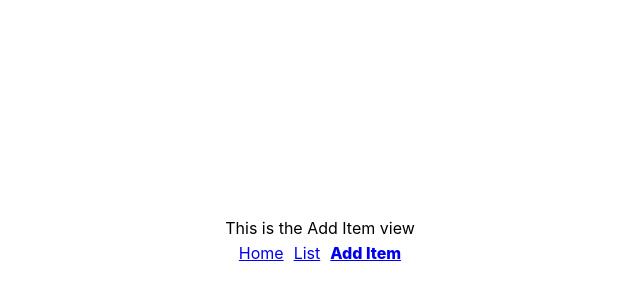
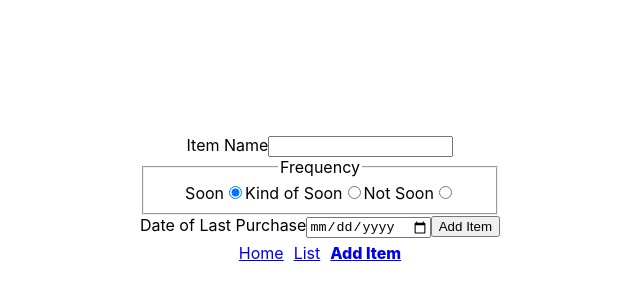
Before and after one commit to the-collab-lab/tcl-40-smart-shopping-list, a React (Create React App) app: page /additem in a window 1280 px wide. Shown: the part 436-736 px from the top of the page, without its empty margins (320-960 px from the left). Built offline with nearby package versions, Linux system fonts and the light colour scheme.

Commit message:
implements add item funtionality and list view

```diff
--- a/src/views/AddItem/AddItem.jsx
+++ b/src/views/AddItem/AddItem.jsx
@@ -1,3 +1,92 @@
+import React, { useState } from 'react';
+import { db } from '../../lib/firebase';
+import { collection, addDoc } from 'firebase/firestore';
+
 export default function AddItem() {
-  return <div>This is the Add Item view</div>;
+  const [listItem, setListItem] = useState({
+    name: '',
+    frequency: '7',
+    date: '',
+  });
+
+  const handleInput = (e) => {
+    const { name, value } = e.target;
+
+    setListItem({
+      ...listItem,
+      [name]: value,
+    });
+  };
+
+  const handleSubmit = (e) => {
+    e.preventDefault();
+    addItem();
+  };
+
+  const addItem = async () => {
+    try {
+      const docRef = await addDoc(collection(db, 'list'), {
+        property: listItem,
+      });
+    } catch (e) {
+      console.error(e);
+    }
+  };
+
+  const { name, frequency, date } = listItem;
+
+  return (
+    <form onSubmit={handleSubmit}>
+      <label htmlFor="itemName">Item Name</label>
+      <input
+        type="text"
+        htmlFor="name"
+        id="name"
+        onChange={handleInput}
+        value={name}
+        name="name"
+      />
+      <fieldset>
+        <legend>Frequency</legend>
+        <label htmlFor="7">Soon</label>
+        <input
+          type="radio"
+          name="frequency"
+          value="7"
+          id="7"
+          checked={frequency === '7'}
+          onChange={handleInput}
+        />
+        <label htmlFor="14">Kind of Soon</label>
+        <input
+          type="radio"
+          name="frequency"
+          value="14"
+          id="14"
+          checked={frequency === '14'}
+          onChange={handleInput}
+        />
+        <label htmlFor="30">Not Soon</label>
+        <input
+          type="radio"
+          name="frequency"
+          value="30"
+          id="30"
+          checked={frequency === '30'}
+          onChange={handleInput}
+        />
+      </fieldset>
+      <label htmlFor="30" id="lastPurchase">
+        Date of Last Purchase
+      </label>
+      <input
+        type="date"
+        id="lastPurchase"
+        onChange={handleInput}
+        value={date}
+        name="date"
+      />
+      <button type="submit">Add Item</button>
+    </form>
+  );
 }
--- a/src/views/List/List.jsx
+++ b/src/views/List/List.jsx
@@ -1,3 +1,27 @@
+import React, { useState, useEffect } from 'react';
+import { collection, onSnapshot } from 'firebase/firestore';
+import { db } from '../../lib/firebase';
+
 export default function List() {
-  return <div>This is the list view</div>;
+  const [data, setData] = useState([]);
+
+  useEffect(() => {
+    const unsubscribe = onSnapshot(collection(db, 'list'), (snapshot) => {
+      const snapshotDocs = [];
+      snapshot.forEach((doc) => snapshotDocs.push(doc.data().property));
+      setData(snapshotDocs);
+    });
+    return () => {
+      unsubscribe();
+    };
+  }, []);
+
+  return (
+    <ul>
+      {data.map((listItem, index) => {
+        const { name } = listItem;
+        return <li key={index}>{name}</li>;
+      })}
+    </ul>
+  );
 }
```
